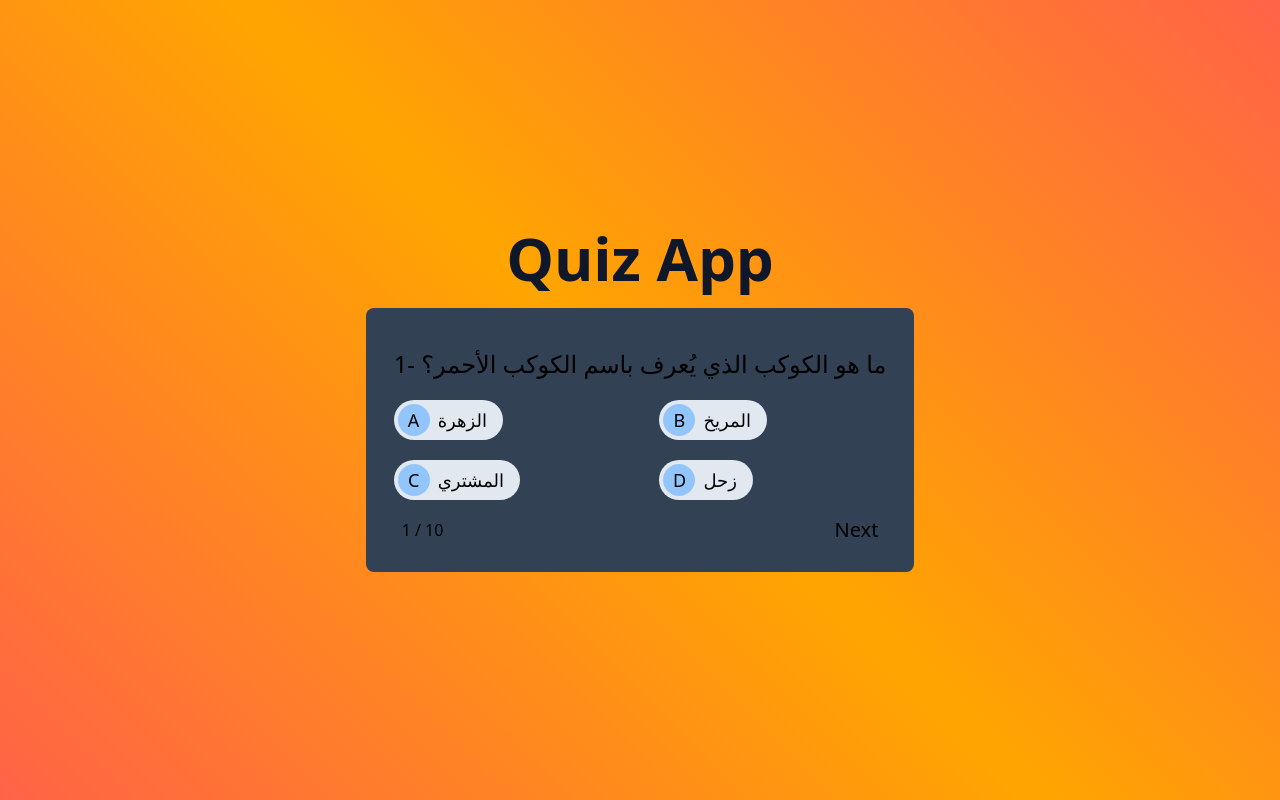
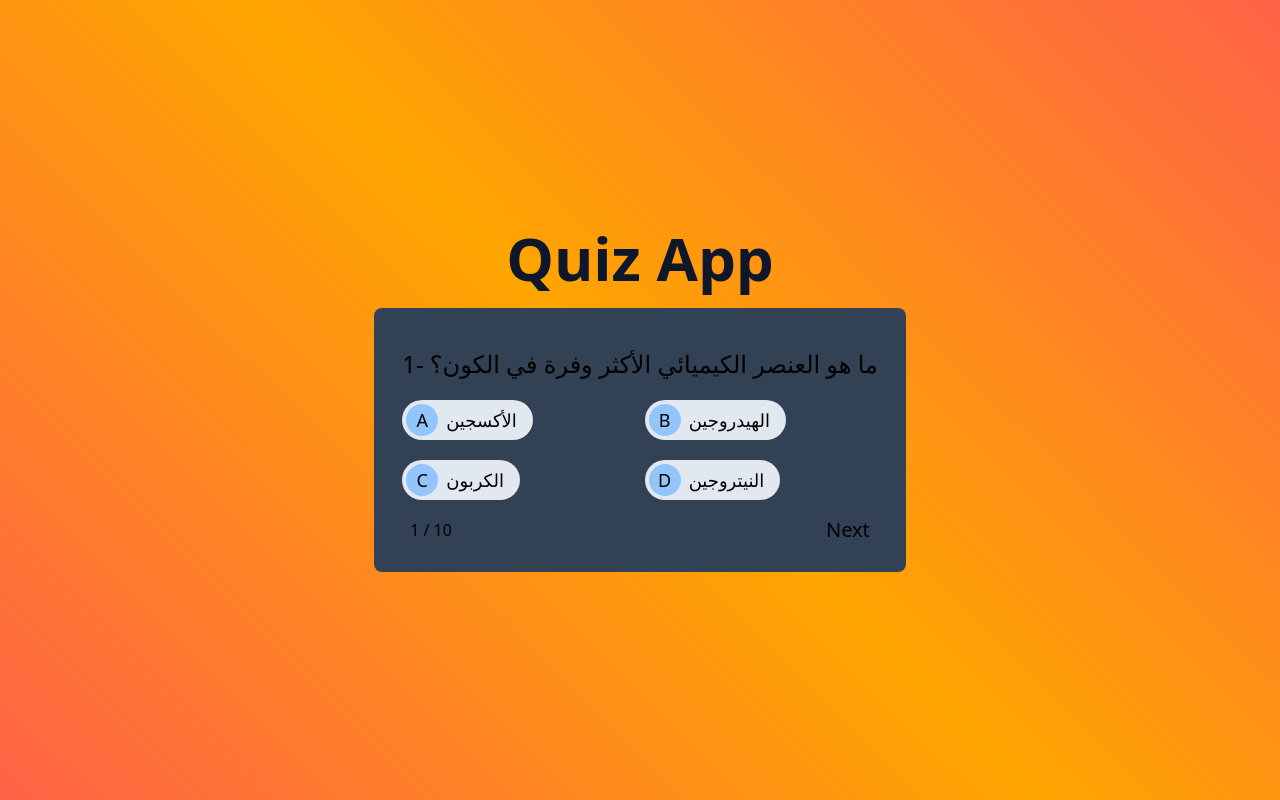
Before and after one commit to samirAlkassar/react-practice, a React (Vite) app: page / in a window 1280 px wide. Built offline with nearby package versions, Linux system fonts and the light colour scheme.

Commit message:
changing the questions

```diff
--- a/src/components/quizApp.tsx
+++ b/src/components/quizApp.tsx
@@ -19,108 +19,109 @@ type Question = {
     choices: Button[]
 }
 
-const questions: Question[] = [
-    {
-        id: 1,
-        question: "ما هو الكوكب الذي يُعرف باسم الكوكب الأحمر؟",
-        choices: [
-            { id: "q1a", "number": "A", "answer": "الزهرة", "correct": false },
-            { id: "q1b", "number": "B", "answer": "المريخ", "correct": true },
-            { id: "q1c", "number": "C", "answer": "المشتري", "correct": false },
-            { id: "q1d", "number": "D", "answer": "زحل", "correct": false }
-        ]
-    },
-    {
-        id: 2,
-        question: "ما هو أسرع حيوان بري في العالم؟",
-        choices: [
-            { id: "q2a", "number": "A", "answer": "الفهد", "correct": true },
-            { id: "q2b", "number": "B", "answer": "الأسد", "correct": false },
-            { id: "q2c", "number": "C", "answer": "النمر", "correct": false },
-            { id: "q2d", "number": "D", "answer": "الذئب", "correct": false }
-        ]
-    },
-    {
-        id: 3,
-        question: "ما هو العنصر الكيميائي الذي يرمز له بالرمز 'O'؟",
-        choices: [
-            { id: "q3a", "number": "A", "answer": "الهيدروجين", "correct": false },
-            { id: "q3b", "number": "B", "answer": "الأوكسجين", "correct": true },
-            { id: "q3c", "number": "C", "answer": "الكربون", "correct": false },
-            { id: "q3d", "number": "D", "answer": "النيتروجين", "correct": false }
-        ]
-    },
-    {
-        id: 4,
-        question: "ما هو أطول نهر في العالم؟",
-        choices: [
-            { id: "q4a", "number": "A", "answer": "نهر النيل", "correct": true },
-            { id: "q4b", "number": "B", "answer": "نهر الأمازون", "correct": false },
-            { id: "q4c", "number": "C", "answer": "نهر اليانغتسي", "correct": false },
-            { id: "q4d", "number": "D", "answer": "نهر المسيسيبي", "correct": false }
-        ]
-    },
-    {
-        id: 5,
-        question: "من هو مخترع المصباح الكهربائي؟",
-        choices: [
-            { id: "q5a", "number": "A", "answer": "نيكولا تسلا", "correct": false },
-            { id: "q5b", "number": "B", "answer": "توماس إديسون", "correct": true },
-            { id: "q5c", "number": "C", "answer": "ألبرت أينشتاين", "correct": false },
-            { id: "q5d", "number": "D", "answer": "ألكسندر جراهام بيل", "correct": false }
-        ]
-    },
-    {
-        id: 6,
-        question: "كم عدد الكواكب في المجموعة الشمسية؟",
-        choices: [
-            { id: "q6a", "number": "A", "answer": "7", "correct": false },
-            { id: "q6b", "number": "B", "answer": "8", "correct": true },
-            { id: "q6c", "number": "C", "answer": "9", "correct": false },
-            { id: "q6d", "number": "D", "answer": "10", "correct": false }
-        ]
-    },
-    {
-        id: 7,
-        question: "من هو أول رئيس للولايات المتحدة الأمريكية؟",
-        choices: [
-            { id: "q7a", "number": "A", "answer": "أبراهام لينكولن", "correct": false },
-            { id: "q7b", "number": "B", "answer": "جورج واشنطن", "correct": true },
-            { id: "q7c", "number": "C", "answer": "ثيودور روزفلت", "correct": false },
-            { id: "q7d", "number": "D", "answer": "جون كينيدي", "correct": false }
-        ]
-    },
-    {
-        id: 8,
-        question: "ما هو الحيوان الذي يُطلق عليه ملك الغابة؟",
-        choices: [
-            { id: "q8a", "number": "A", "answer": "النمر", "correct": false },
-            { id: "q8b", "number": "B", "answer": "الأسد", "correct": true },
-            { id: "q8c", "number": "C", "answer": "الدب", "correct": false },
-            { id: "q8d", "number": "D", "answer": "الفيل", "correct": false }
-        ]
-    },
-    {
-        id: 9,
-        question: "ما هو اسم أكبر محيط في العالم؟",
-        choices: [
-            { id: "q9a", "number": "A", "answer": "المحيط الهندي", "correct": false },
-            { id: "q9b", "number": "B", "answer": "المحيط الأطلسي", "correct": false },
-            { id: "q9c", "number": "C", "answer": "المحيط الهادئ", "correct": true },
-            { id: "q9d", "number": "D", "answer": "المحيط المتجمد الشمالي", "correct": false }
-        ]
-    },
-    {
-        id: 10,
-        question: "ما هو العنصر الأكثر وفرة في القشرة الأرضية؟",
-        choices: [
-            { id: "q10a", "number": "A", "answer": "الحديد", "correct": false },
-            { id: "q10b", "number": "B", "answer": "الأوكسجين", "correct": true },
-            { id: "q10c", "number": "C", "answer": "السيليكون", "correct": false },
-            { id: "q10d", "number": "D", "answer": "الكربون", "correct": false }
-        ]
-    }
-]
+// const questions: Question[] = [
+//     {
+//         id: 1,
+//         question: "ما هو الكوكب الذي يُعرف باسم الكوكب الأحمر؟",
+//         choices: [
+//             { id: "q1a", "number": "A", "answer": "الزهرة", "correct": false },
+//             { id: "q1b", "number": "B", "answer": "المريخ", "correct": true },
+//             { id: "q1c", "number": "C", "answer": "المشتري", "correct": false },
+//             { id: "q1d", "number": "D", "answer": "زحل", "correct": false }
+//         ]
+//     },
+//     {
+//         id: 2,
+//         question: "ما هو أسرع حيوان بري في العالم؟",
+//         choices: [
+//             { id: "q2a", "number": "A", "answer": "الفهد", "correct": true },
+//             { id: "q2b", "number": "B", "answer": "الأسد", "correct": false },
+//             { id: "q2c", "number": "C", "answer": "النمر", "correct": false },
+//             { id: "q2d", "number": "D", "answer": "الذئب", "correct": false }
+//         ]
+//     },
+//     {
+//         id: 3,
+//         question: "ما هو العنصر الكيميائي الذي يرمز له بالرمز 'O'؟",
+//         choices: [
+//             { id: "q3a", "number": "A", "answer": "الهيدروجين", "correct": false },
+//             { id: "q3b", "number": "B", "answer": "الأوكسجين", "correct": true },
+//             { id: "q3c", "number": "C", "answer": "الكربون", "correct": false },
+//             { id: "q3d", "number": "D", "answer": "النيتروجين", "correct": false }
+//         ]
+//     },
+//     {
+//         id: 4,
+//         question: "ما هو أطول نهر في العالم؟",
+//         choices: [
+//             { id: "q4a", "number": "A", "answer": "نهر النيل", "correct": true },
+//             { id: "q4b", "number": "B", "answer": "نهر الأمازون", "correct": false },
+//             { id: "q4c", "number": "C", "answer": "نهر اليانغتسي", "correct": false },
+//             { id: "q4d", "number": "D", "answer": "نهر المسيسيبي", "correct": false }
+//         ]
+//     },
+//     {
+//         id: 5,
+//         question: "من هو مخترع المصباح الكهربائي؟",
+//         choices: [
+//             { id: "q5a", "number": "A", "answer": "نيكولا تسلا", "correct": false },
+//             { id: "q5b", "number": "B", "answer": "توماس إديسون", "correct": true },
+//             { id: "q5c", "number": "C", "answer": "ألبرت أينشتاين", "correct": false },
+//             { id: "q5d", "number": "D", "answer": "ألكسندر جراهام بيل", "correct": false }
+//         ]
+//     },
+//     {
+//         id: 6,
+//         question: "كم عدد الكواكب في المجموعة الشمسية؟",
+//         choices: [
+//             { id: "q6a", "number": "A", "answer": "7", "correct": false },
+//             { id: "q6b", "number": "B", "answer": "8", "correct": true },
+//             { id: "q6c", "number": "C", "answer": "9", "correct": false },
+//             { id: "q6d", "number": "D", "answer": "10", "correct": false }
+//         ]
+//     },
+//     {
+//         id: 7,
+//         question: "من هو أول رئيس للولايات المتحدة الأمريكية؟",
+//         choices: [
+//             { id: "q7a", "number": "A", "answer": "أبراهام لينكولن", "correct": false },
+//             { id: "q7b", "number": "B", "answer": "جورج واشنطن", "correct": true },
+//             { id: "q7c", "number": "C", "answer": "ثيودور روزفلت", "correct": false },
+//             { id: "q7d", "number": "D", "answer": "جون كينيدي", "correct": false }
+//         ]
+//     },
+//     {
+//         id: 8,
+//         question: "ما هو الحيوان الذي يُطلق عليه ملك الغابة؟",
+//         choices: [
+//             { id: "q8a", "number": "A", "answer": "النمر", "correct": false },
+//             { id: "q8b", "number": "B", "answer": "الأسد", "correct": true },
+//             { id: "q8c", "number": "C", "answer": "الدب", "correct": false },
+//             { id: "q8d", "number": "D", "answer": "الفيل", "correct": false }
+//         ]
+//     },
+//     {
+//         id: 9,
+//         question: "ما هو اسم أكبر محيط في العالم؟",
+//         choices: [
+//             { id: "q9a", "number": "A", "answer": "المحيط الهندي", "correct": false },
+//             { id: "q9b", "number": "B", "answer": "المحيط الأطلسي", "correct": false },
+//             { id: "q9c", "number": "C", "answer": "المحيط الهادئ", "correct": true },
+//             { id: "q9d", "number": "D", "answer": "المحيط المتجمد الشمالي", "correct": false }
+//         ]
+//     },
+//     {
+//         id: 10,
+//         question: "ما هو العنصر الأكثر وفرة في القشرة الأرضية؟",
+//         choices: [
+//             { id: "q10a", "number": "A", "answer": "الحديد", "correct": false },
+//             { id: "q10b", "number": "B", "answer": "الأوكسجين", "correct": true },
+//             { id: "q10c", "number": "C", "answer": "السيليكون", "correct": false },
+//             { id: "q10d", "number": "D", "answer": "الكربون", "correct": false }
+//         ]
+//     }
+// ]
+
 // const questions: Question[] = [
 //     {
 //         id: 1,
@@ -224,6 +225,108 @@ const questions: Question[] = [
 //     }
 // ];
 
+const questions: Question[] = [
+    {
+        id: 1,
+        question: "ما هو العنصر الكيميائي الأكثر وفرة في الكون؟",
+        choices: [
+            { id: "q1a", number: "A", answer: "الأكسجين", correct: false },
+            { id: "q1b", number: "B", answer: "الهيدروجين", correct: true },
+            { id: "q1c", number: "C", answer: "الكربون", correct: false },
+            { id: "q1d", number: "D", answer: "النيتروجين", correct: false }
+        ]
+    },
+    {
+        id: 2,
+        question: "أي من الكواكب التالية يمتلك أكبر عدد من الأقمار؟",
+        choices: [
+            { id: "q2a", number: "A", answer: "المشتري", correct: true },
+            { id: "q2b", number: "B", answer: "زحل", correct: false },
+            { id: "q2c", number: "C", answer: "أورانوس", correct: false },
+            { id: "q2d", number: "D", answer: "نبتون", correct: false }
+        ]
+    },
+    {
+        id: 3,
+        question: "أي معدن يُعتبر الأفضل في توصيل الكهرباء؟",
+        choices: [
+            { id: "q3a", number: "A", answer: "النحاس", correct: false },
+            { id: "q3b", number: "B", answer: "الألومنيوم", correct: false },
+            { id: "q3c", number: "C", answer: "الذهب", correct: false },
+            { id: "q3d", number: "D", answer: "الفضة", correct: true }
+        ]
+    },
+    {
+        id: 4,
+        question: "أي من الحيوانات التالية يمكنه العيش لأطول فترة دون ماء؟",
+        choices: [
+            { id: "q4a", number: "A", answer: "الجمل", correct: false },
+            { id: "q4b", number: "B", answer: "السلحفاة", correct: false },
+            { id: "q4c", number: "C", answer: "الجرذ الكنغري", correct: true },
+            { id: "q4d", number: "D", answer: "الثعبان", correct: false }
+        ]
+    },
+    {
+        id: 5,
+        question: "ما هو العضو الوحيد في جسم الإنسان الذي يمكنه التجدد تمامًا؟",
+        choices: [
+            { id: "q5a", number: "A", answer: "الكبد", correct: true },
+            { id: "q5b", number: "B", answer: "القلب", correct: false },
+            { id: "q5c", number: "C", answer: "الرئتان", correct: false },
+            { id: "q5d", number: "D", answer: "الدماغ", correct: false }
+        ]
+    },
+    {
+        id: 6,
+        question: "ما هي الدولة التي لديها أكبر عدد من البراكين النشطة؟",
+        choices: [
+            { id: "q6a", number: "A", answer: "اليابان", correct: false },
+            { id: "q6b", number: "B", answer: "إندونيسيا", correct: true },
+            { id: "q6c", number: "C", answer: "الولايات المتحدة", correct: false },
+            { id: "q6d", number: "D", answer: "إيطاليا", correct: false }
+        ]
+    },
+    {
+        id: 7,
+        question: "ما هو أسرع حيوان على وجه الأرض؟",
+        choices: [
+            { id: "q7a", number: "A", answer: "الفهد", correct: false },
+            { id: "q7b", number: "B", answer: "صقر الشاهين", correct: true },
+            { id: "q7c", number: "C", answer: "الغزال", correct: false },
+            { id: "q7d", number: "D", answer: "الأرنب البري", correct: false }
+        ]
+    },
+    {
+        id: 8,
+        question: "أي من المحيطات هو الأعمق في العالم؟",
+        choices: [
+            { id: "q8a", number: "A", answer: "المحيط الأطلسي", correct: false },
+            { id: "q8b", number: "B", answer: "المحيط الهندي", correct: false },
+            { id: "q8c", number: "C", answer: "المحيط الهادئ", correct: true },
+            { id: "q8d", number: "D", answer: "المحيط المتجمد الشمالي", correct: false }
+        ]
+    },
+    {
+        id: 9,
+        question: "ما هو الحيوان الذي يمتلك أقوى عضة بين جميع الحيوانات؟",
+        choices: [
+            { id: "q9a", number: "A", answer: "التمساح", correct: true },
+            { id: "q9b", number: "B", answer: "القرش الأبيض", correct: false },
+            { id: "q9c", number: "C", answer: "الأسد", correct: false },
+            { id: "q9d", number: "D", answer: "الدب البني", correct: false }
+        ]
+    },
+    {
+        id: 10,
+        question: "ما هو أقوى عظم في جسم الإنسان؟",
+        choices: [
+            { id: "q10a", number: "A", answer: "الجمجمة", correct: false },
+            { id: "q10b", number: "B", answer: "الفخذ", correct: true },
+            { id: "q10c", number: "C", answer: "العمود الفقري", correct: false },
+            { id: "q10d", number: "D", answer: "عظم الكتف", correct: false }
+        ]
+    }
+];
 
 export const QuizApp = () => {
     const [questionIndex, setQuestionIndex] = useState<number>(0);
@@ -257,7 +360,7 @@ export const QuizApp = () => {
                 {finished?
                 <div className="text-center text-4xl">
                     <h1>Your Final Score is <br/> {score} / {questions.length}</h1>
-                    <button className="bg-emerald-300 text-black rounded-full px-4 py-2 text-lg mt-4" onClick={restartQuiz}>Restart Quize</button>
+                    <button className="bg-emerald-300 text-black rounded-full px-4 py-2 text-lg mt-4">Restart Quize</button>
                     </div>
                  : <Questions buttonColors={buttonColors} questionIndex={questionIndex} setScore={setScore} buttonState={buttonState} setButtonState={setButtonState} />}
                 {!finished &&
@@ -289,7 +392,7 @@ const Questions = ({ buttonColors, questionIndex,setScore,buttonState ,setButton
             if (correct){setScore((prevScore: number) => prevScore + 1)}
         }
     }
-    // hellow from vs codde fddfdf
+
     const { id, question, choices } = questions[questionIndex];
 
     return (
```
